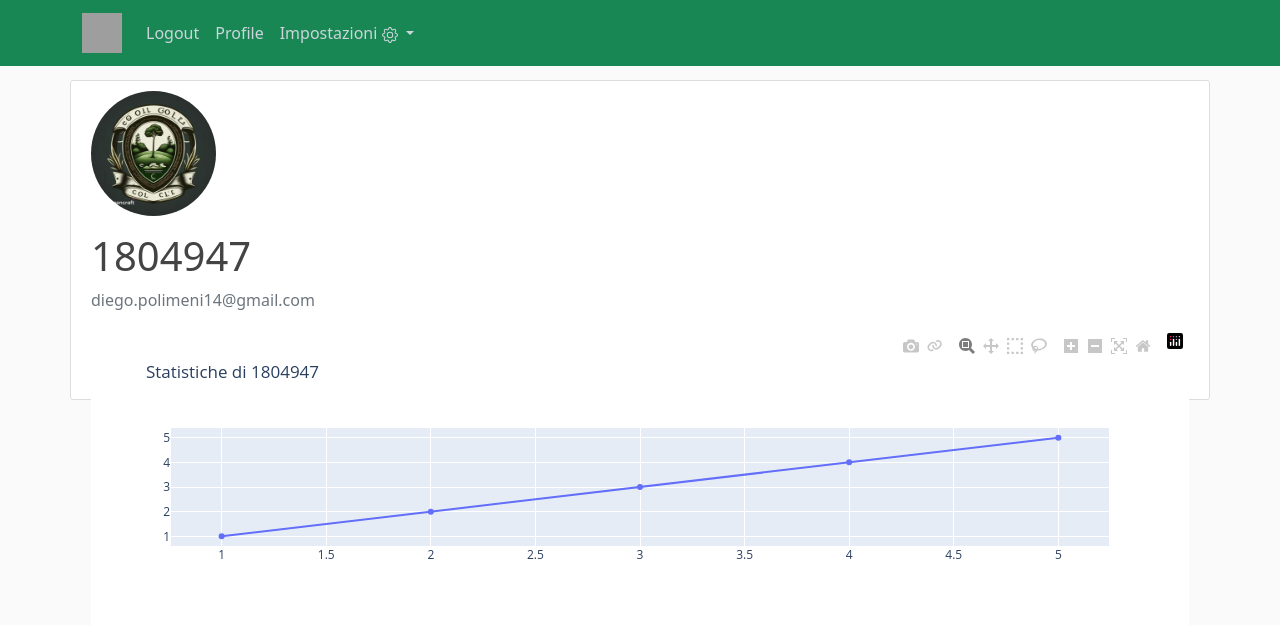
After one commit to dpolimeni/golf_application, a Django app: page /profile/users/1804947 in a window 1280 px wide. The commit adds this page. Shown: the top 625 px of the page. Run offline with Django 4.2, Linux system fonts and the light colour scheme; a user stored in the database is signed in; data comes from the database, SQL or seed files in the repository; both versions use the stored data as it was after the commit; some libraries are stand-ins or nearby versions; grey boxes are pictures that could not be loaded.

Commit message:
Matches table with some fields and other users look up developed

```diff
--- a/MyGolfapp/urls.py
+++ b/MyGolfapp/urls.py
@@ -25,6 +25,7 @@ from django.conf.urls.static import static
 
 urlpatterns = [
     path('admin/', admin.site.urls),
+    #path('', include('users.urls')),
     path('', user_views.home, name='home-first-screen'),
     path('register/', user_views.register, name='register-page'),
     path('login/', auth_views.LoginView.as_view(template_name='users/login.html'), name='login-page'),
--- a/matches/models.py
+++ b/matches/models.py
@@ -6,4 +6,10 @@ from users.models import CustomUser, playerProfile, clubProfile
 
 
 class Matches(models.Model):
+    match_types = (
+        ('Unofficial', 'Amatoriale'),
+        ('Official', 'Ufficiale')
+    )
     date = models.DateTimeField(auto_now_add=False)
+    type = models.CharField(max_length=32, choices=match_types, null=True, blank=True)
+    group_size = models.IntegerField(null=True, blank=True)
--- a/users/templates/users/base_user.html
+++ b/users/templates/users/base_user.html
@@ -14,7 +14,7 @@
     <header class="site-header">
         <nav class="navbar navbar-expand-md navbar-dark bg-success fixed-top">
             <div class="container">
-                <a class="navbar-brand mr-4" href="/"><img src="https://static.vecteezy.com/ti/vettori-gratis/p3/7688918-logo-golf-sport-gratuito-vettoriale.jpg" width="40"
+                <a class="navbar-brand mr-4" href="{% url 'home-user' %}"><img src="https://static.vecteezy.com/ti/vettori-gratis/p3/7688918-logo-golf-sport-gratuito-vettoriale.jpg" width="40"
                     height="40"></a>
                 <!--<a class="navbar-brand mr-4" href="/"><img src="/Users/dp/Desktop/Web_dev/MyGapp/GolfProject/golf_image.jpeg"></a> -->
                 <button class="navbar-toggler" type="button" data-bs-toggle="collapse" data-bs-target="#navbarSupportedContent" aria-controls="navbarSupportedContent" aria-expanded="false" aria-label="Toggle navigation">
--- /dev/null
+++ b/users/templates/users/other_profile.html
@@ -0,0 +1,28 @@
+{% extends 'users/base_user.html' %}
+{% load crispy_forms_tags %}
+{% block content %}
+    <div class="content-section">
+      <div class="media">
+        {% if user.playerprofile %}
+          <img class="rounded-circle account-img" src="{{ user.playerprofile.img.url }}">
+        {% else %}
+          <img class="rounded-circle account-img" src="{{ user.clubprofile.img.url }}">
+        {% endif %}
+        <div class="media-body">
+          <h2 class="account-heading">{{user.username}}</h2>
+          <p class="text-secondary">{{user.email}}</p>
+        </div>
+      </div>
+      <div>
+        <legend class="border-bottom mb-4">Descrizione</legend>
+        {{user.playerprofile.description}}
+      </div>
+      {{bar_plot|safe}}
+      {{scatter_plot|safe}}
+    </div>
+    <script>
+      const inputGroup = document.getElementsByClassName('input-group mb-2');
+      inputGroup[0].innerHTML = '';
+      inputGroup[0].className = 'input-group';
+    </script>
+{% endblock content%}
--- a/users/urls.py
+++ b/users/urls.py
@@ -4,6 +4,8 @@ import django.contrib.auth.views as auth_views
 from users import views as user_views
 
 urlpatterns = [
+    path('home/', user_views.home_user, name='home-user'),
     path('', user_views.profile, name='profile-page'),
     path('settings/', user_views.profile_settings, name='profile-settings'),
+    path('users/<str:username>', user_views.other_profile, name='other-profile')
 ]
--- a/users/views.py
+++ b/users/views.py
@@ -54,6 +54,9 @@ def register(request):
 def home(request):
     return render(request, 'users/home.html')
 
+def home_user(request):
+    return render(request, 'users/base_user.html')
+
 @login_required
 def profile(request):
     data = [go.Scatter(x=[1, 2, 3, 4, 5], y=[1, 2, 3, 4, 5])]
@@ -92,3 +95,24 @@ def profile_settings(request):
         'p_form': p_form,
     }
     return render(request, 'users/profile_settings.html', context)
+
+@login_required
+def other_profile(request, username):
+    user = CustomUser.objects.get(username=username)
+    if user.which_account == 'Gplayer':
+        profile = user.playerprofile
+    else:
+        profile = user.clubprofile
+
+    ### FAKE PLOTS
+    data = [go.Scatter(x=[1, 2, 3, 4, 5], y=[1, 2, 3, 4, 5])]
+    layout = go.Layout(title=f'Statistiche di {username}')
+    fig = go.Figure(data=data, layout=layout)
+
+    scatter_plot_div = opy.plot(fig, auto_open=False, output_type='div')
+
+    context = {
+        'user':user,
+        'scatter_plot':scatter_plot_div
+    }
+    return render(request, 'users/other_profile.html', context)
```
Also changed, not shown: db.sqlite3, matches/migrations/0002_matches_group_size_matches_type.py (added).
